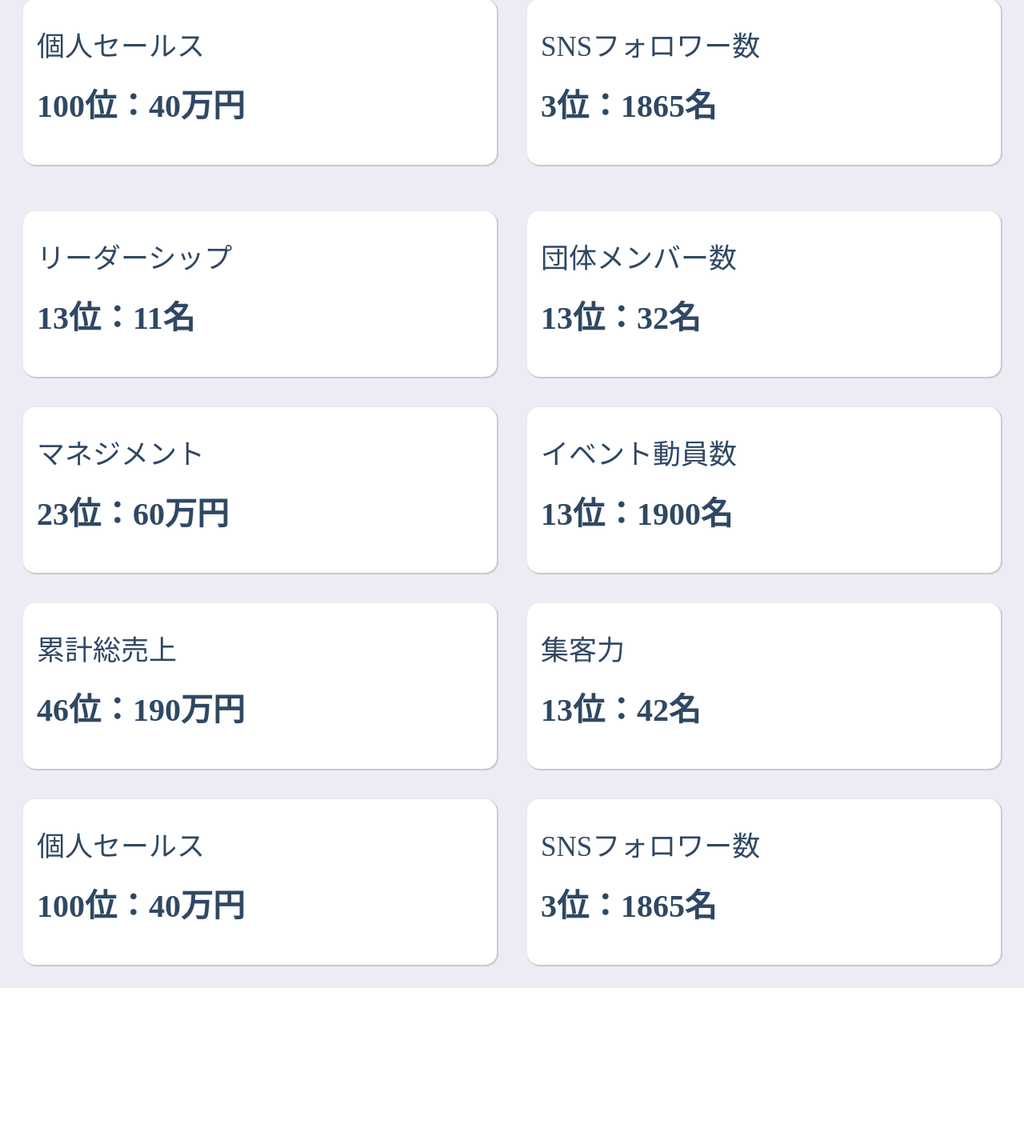
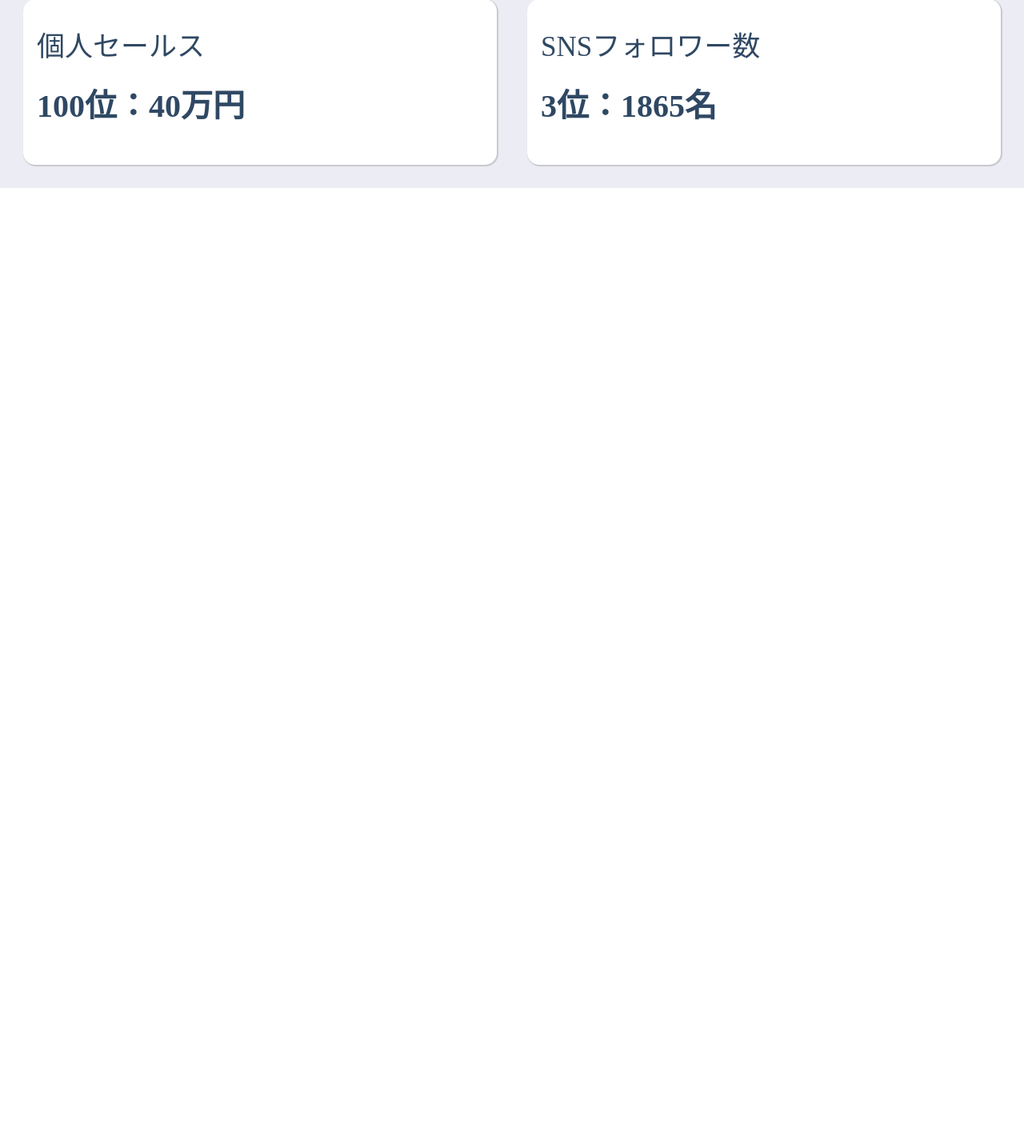
Before and after one commit to chemistry08240824/ranking-sample, a PHP site: page / in a window 1280 px wide. Shown: the part 1485-2920 px from the top of the page at 80% size. After the commit the page ends 1720 px from the top, so only its background shows below. Run offline with PHP 8.4, Linux system fonts and the light colour scheme; some libraries are stand-ins or nearby versions.

Commit message:
for heroku-3

```diff
--- a/index.html
+++ b/index.html
@@ -71,44 +71,6 @@
       <h2>3位：1865名</h2>
     </div>
    </div>
-
-   <!--以下消す-->
-   <div class="ranking-items">
-    <div class="Leadership items-2">
-      <h3>リーダーシップ</h3>
-      <h2>13位：11名</h2>
-    </div>
-    <div class="number-of-group-members items-2">
-      <h3>団体メンバー数</h3>
-      <h2>13位：32名</h2>
-    </div>
-    <div class="management items-2">
-      <h3>マネジメント</h3>
-      <h2>23位：60万円</h2>
-    </div>
-    <div class="number-of-mobilizations items-2">
-      <h3>イベント動員数</h3>
-      <h2>13位：1900名</h2>
-    </div>
-    <div class="total-cumulative-sales items-2">
-      <h3>累計総売上</h3>
-      <h2>46位：190万円</h2>
-    </div>
-    <div class="ability-to-attract-customers items-2">
-      <h3>集客力</h3>
-      <h2>13位：42名</h2>
-    </div>
-    <div class="personal-sales items-2">
-      <h3>個人セールス</h3>
-      <h2>100位：40万円</h2>
-    </div>
-    <div class="sns items-2">
-      <h3>SNSフォロワー数</h3>
-      <h2>3位：1865名</h2>
-    </div>
-   </div>
-
-
    <footer class="footer">
      <div class="fixed-footer">
          <div class="footer-left">
@@ -127,5 +89,4 @@
    <script defer src="https://use.fontawesome.com/releases/v5.7.2/js/all.js"></script>
    <script type="text/javascript" src="script.js"></script>
   </body>
-
 </html>
--- a/mypage.html
+++ b/mypage.html
@@ -23,7 +23,7 @@
           <p class="profile-2 pentagram-2">個人</p>
           <img src="./images_kitchen/pentagram.png" alt="pentagram" class="pentagram">
           <p class="profile-2 pentagram-2">団体</p>
-          <img src="./images_kitchen/pentagram.png" alt="pentagram" class="pentagram">
+          <img src="./images_kitchen/pentagram.png" alt="pentagram" class="pentagram pentagram-123">
       </main>
 
       <footer class="footer">
--- a/style.css
+++ b/style.css
@@ -220,11 +220,19 @@ a{
     height:53.0rem;
     width:auto;
     padding-top: 3.0rem;
-    margin-bottom: 15.0rem;
+    margin-bottom: 12.0rem;
 }
 
 .pentagram-2{
     font-weight: bold;
     padding-top: 5.0rem;
-    font-size: 5.0rem;
+    font-size: 7.0rem;
 }
+
+.pentagram-3{
+    padding-bottom: 20.0rem;
+}
+
+.pentagram-123{
+    margin-bottom: 30.0rem;
+}
```
